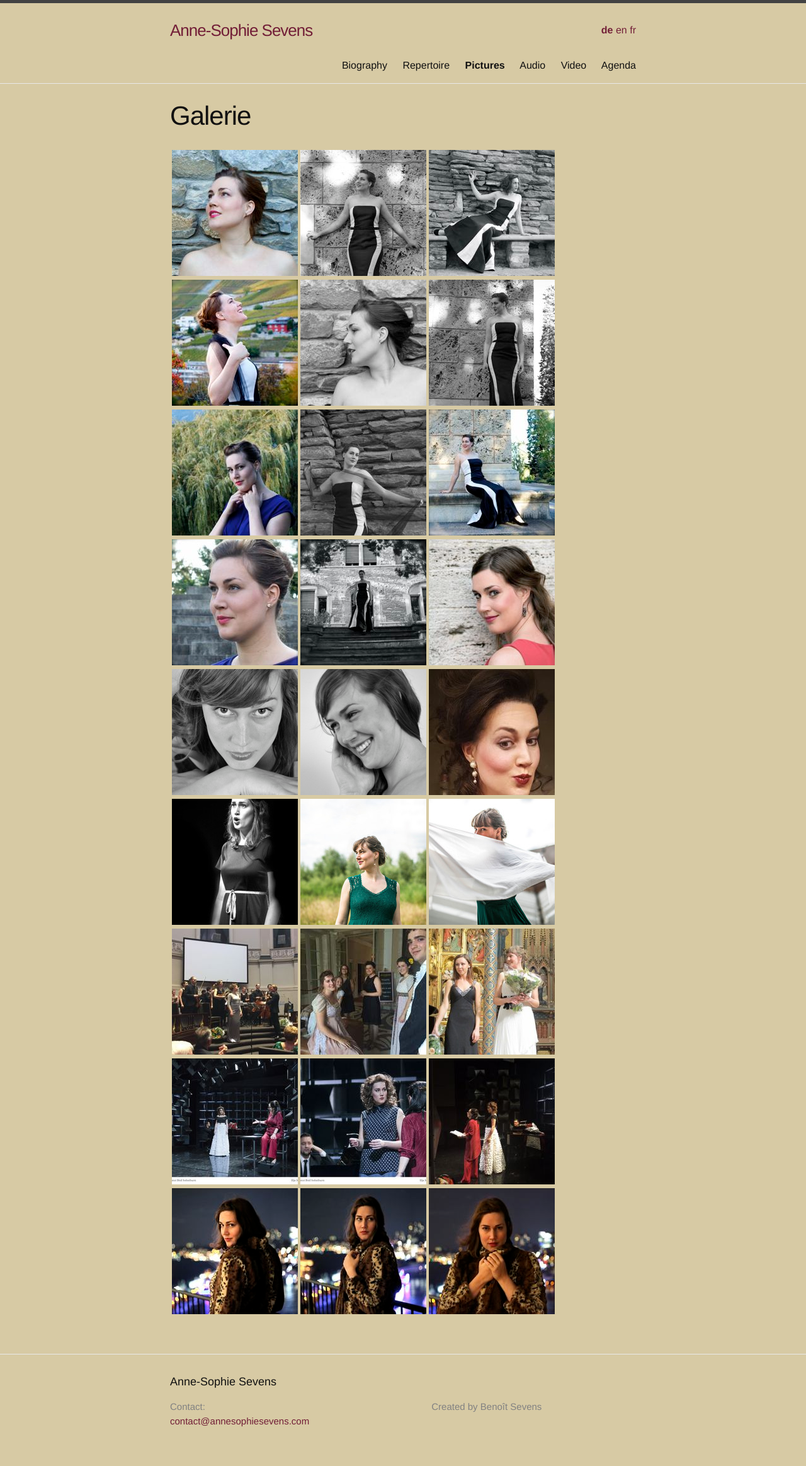
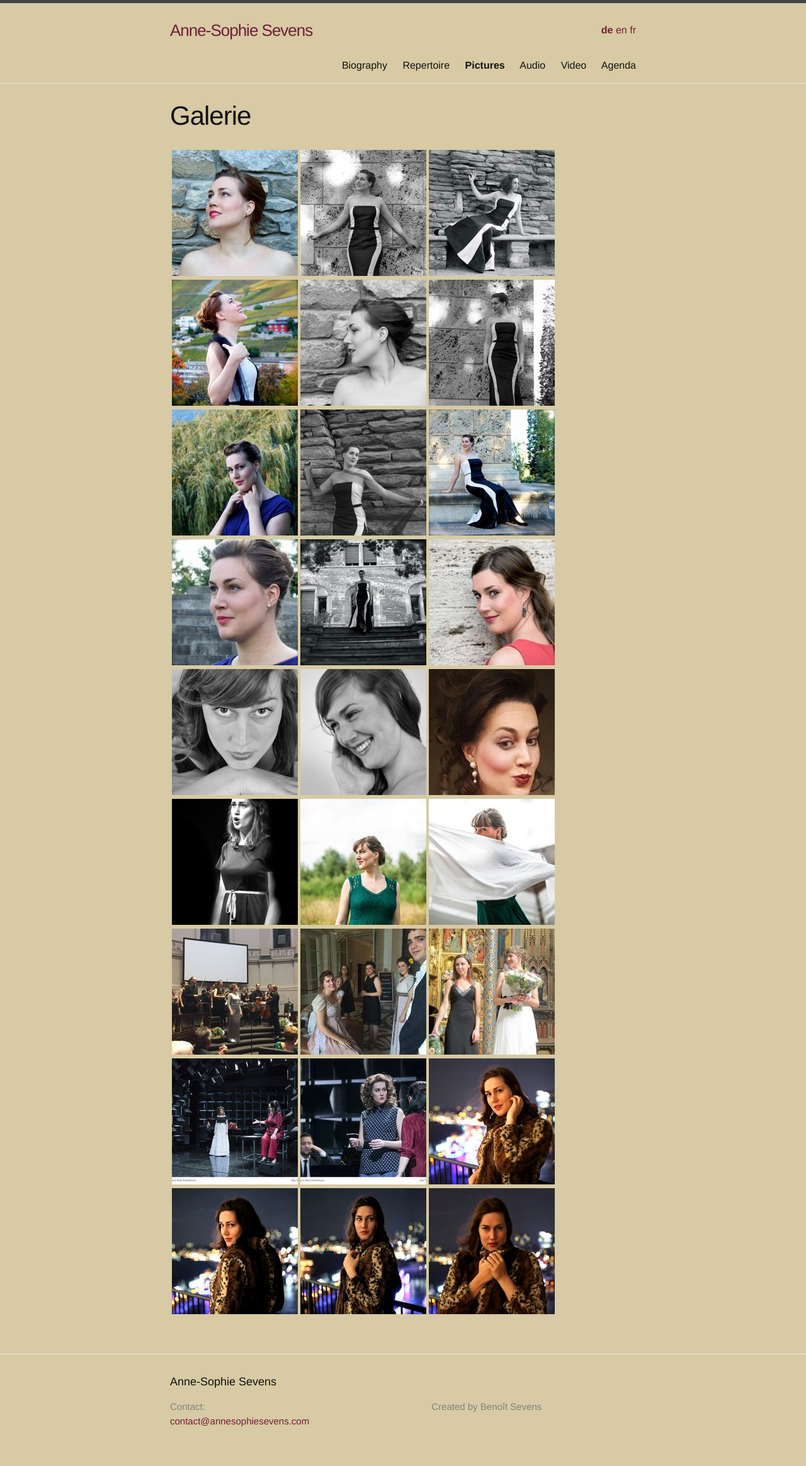
Before and after one commit to annesophie-sevens/annesophie-sevens.github.io, a Jekyll site: the page built from pictures-de.md, in a window 1280 px wide. Shown: the whole page at 63% size. Built offline with Jekyll 4.4.1, drawn with Linux system fonts in a browser that asks for light colours.

Commit message:
Update pictures-de.md

```diff
--- a/pictures-de.md
+++ b/pictures-de.md
@@ -20,6 +20,6 @@
 
 | <a href="/assets/aad.jpg"> ![]({{ site.baseurl }}/assets/aad-thumbnail.jpg) </a> | <a href="/assets/107.jpg"> ![]({{ site.baseurl }}/assets/107-thumbnail.jpg) </a> | <a href="/assets/101.jpg">![]({{ site.baseurl }}/assets/101-thumbnail.jpg) </a> |
 
-| <a href="/assets/aaa.jpg"> ![]({{ site.baseurl }}/assets/aaa-thumbnail.jpg) </a> | <a href="/assets/aab.jpg"> ![]({{ site.baseurl }}/assets/aab-thumbnail.jpg) </a> | <a href="/assets/aac.jpg">  ![]({{ site.baseurl }}/assets/aac-thumbnail.jpg) </a> |
+| <a href="/assets/aaa.jpg"> ![]({{ site.baseurl }}/assets/aaa-thumbnail.jpg) </a> | <a href="/assets/aab.jpg"> ![]({{ site.baseurl }}/assets/aab-thumbnail.jpg) </a> | <a href="/assets/b5.jpg">  ![]({{ site.baseurl }}/assets/b5-thumbnail.jpg) </a> |
 
 |  <a href="/assets/b1.jpg">  ![]({{ site.baseurl }}/assets/b1-thumbnail.jpg) </a> |  <a href="/assets/b2.jpg"> ![]({{ site.baseurl }}/assets/b2-thumbnail.jpg) </a> | <a href="/assets/b3.jpg"> ![]({{ site.baseurl }}/assets/b3-thumbnail.jpg) </a>|
```
